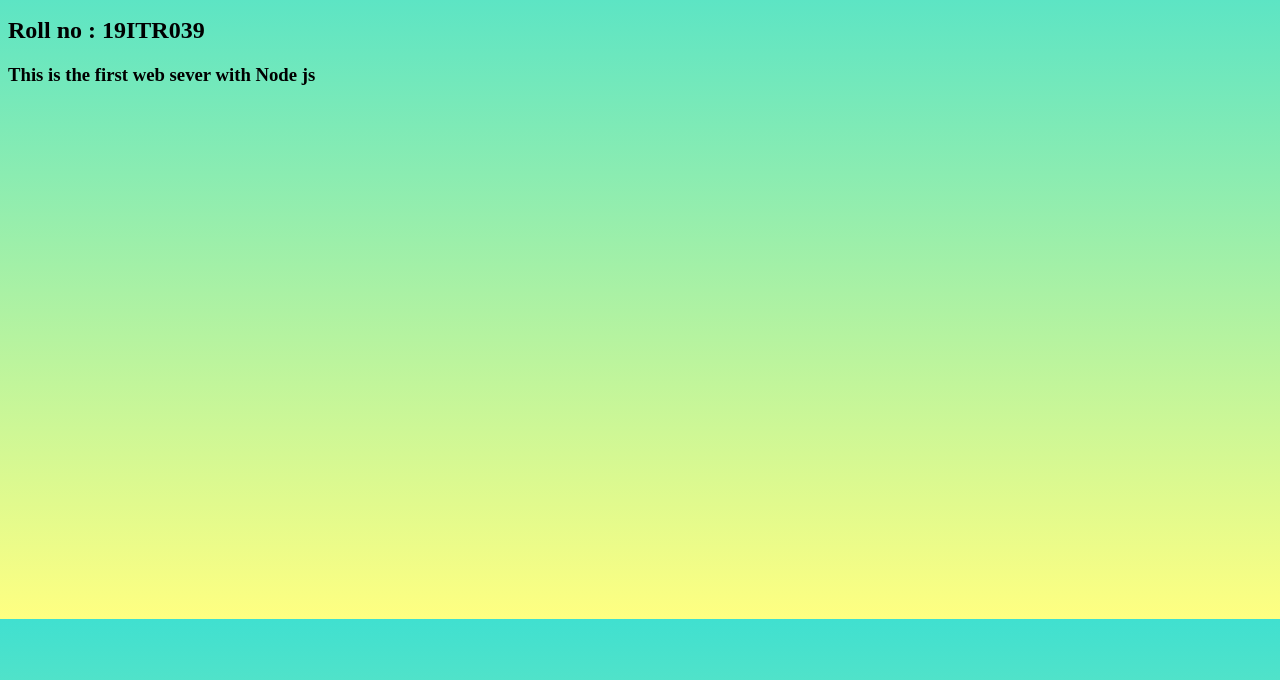
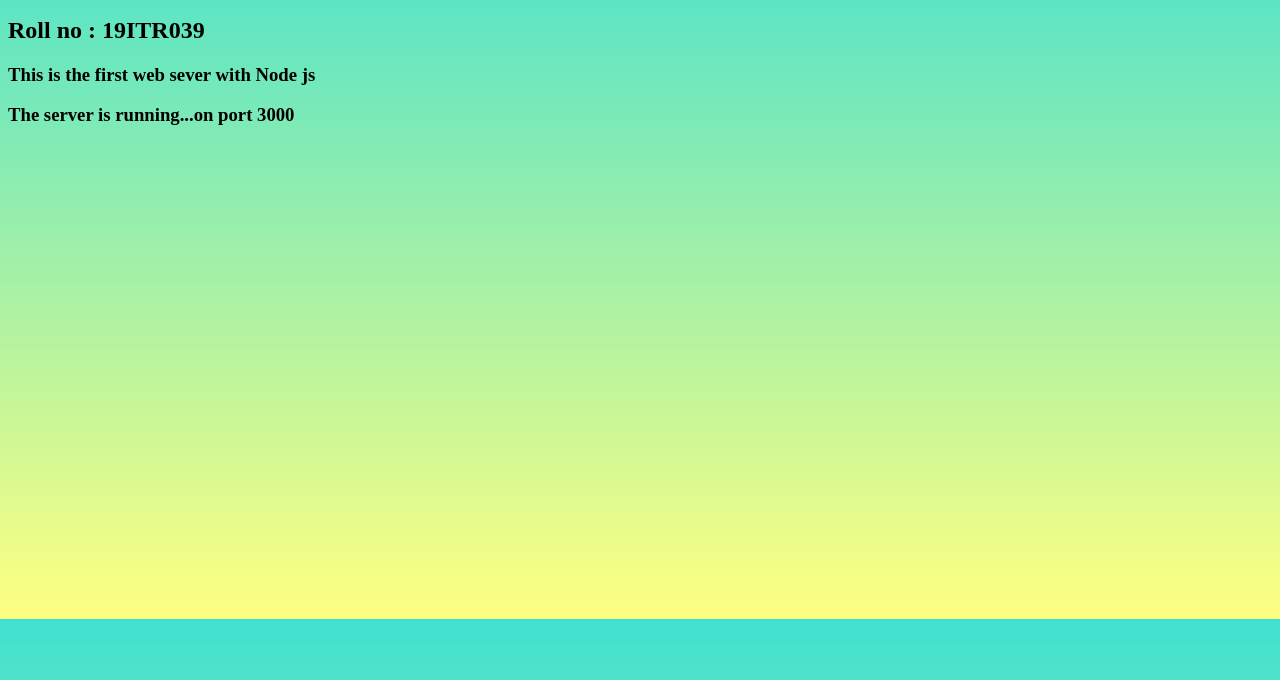
Before and after one commit to kavya1801/node1, a plain HTML site: page index.html in a window 1280 px wide. Shown: the part 110-790 px from the top of the page. Drawn offline with Linux system fonts and the light colour scheme.

Commit message:
Update index.html

```diff
--- a/index.html
+++ b/index.html
@@ -19,5 +19,6 @@
     <h2>Name  :  Kavya</h2>
     <h2>Roll no : 19ITR039</h2>
     <h3>This is the first web sever with Node js</h3>
+    <h3>The server is running...on port 3000</h3>
 </body>
 </html>
```
